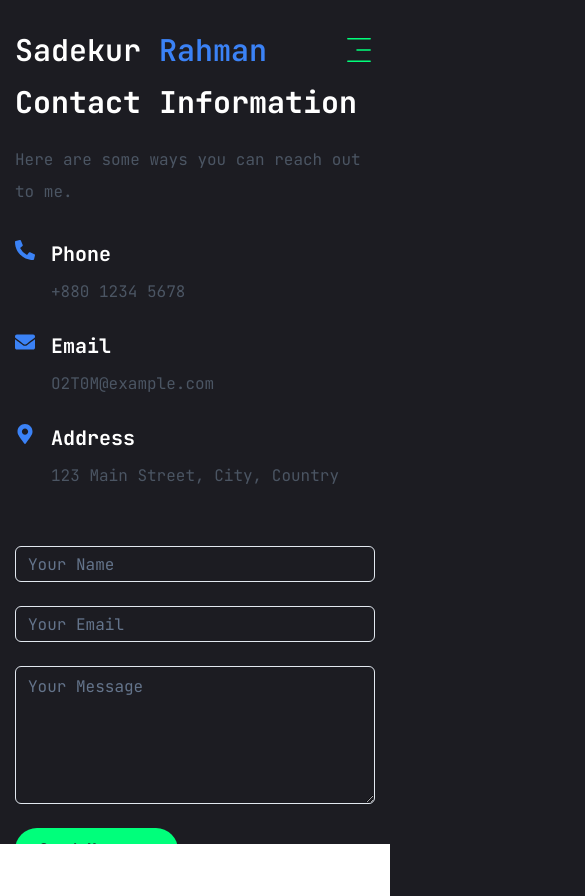
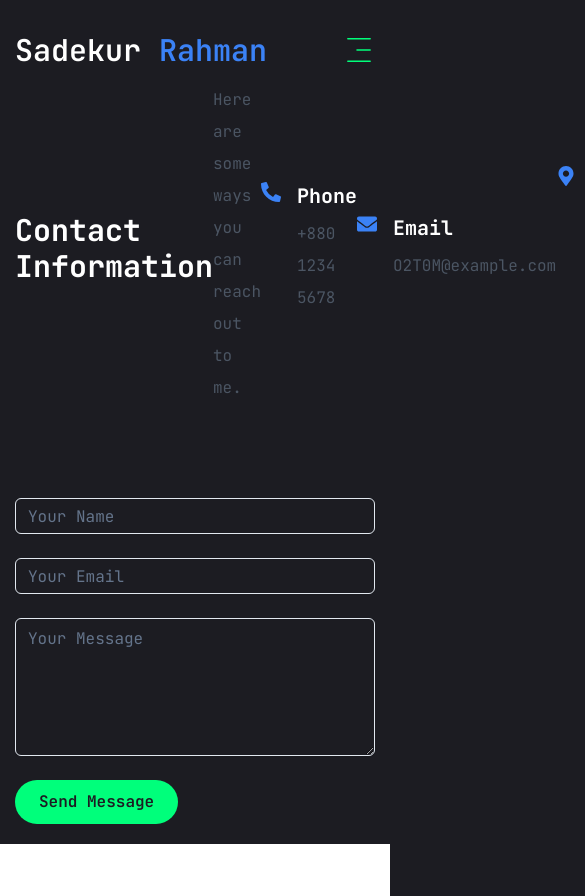
Before and after one commit to sadekur/pfs-2, a Next.js app: page /contact in a window 390 px wide. Shown: the top 896 px of the page, 585 px wide, since content can reach past the window. After the commit the page ends 848 px from the top, so only its background shows below. Built offline with nearby package versions, Linux system fonts and the light colour scheme.

Commit message:
Update layout of Contact component for better responsiveness

```diff
--- a/app/contact/page.jsx
+++ b/app/contact/page.jsx
@@ -48,7 +48,7 @@ const Contact = () => {
             <Button type="submit">Send Message</Button>
           </form>
         </div>
-        <div className="md:w-1/2">
+        <div className="flex-1 flex items-center xl:justify-end order-1 xl:order-none mb-8 xl:mb-0">
           <h2 className="text-3xl font-bold mb-6">Contact Information</h2>
           <p className="text-gray-600 mb-8">
             Here are some ways you can reach out to me.
```
